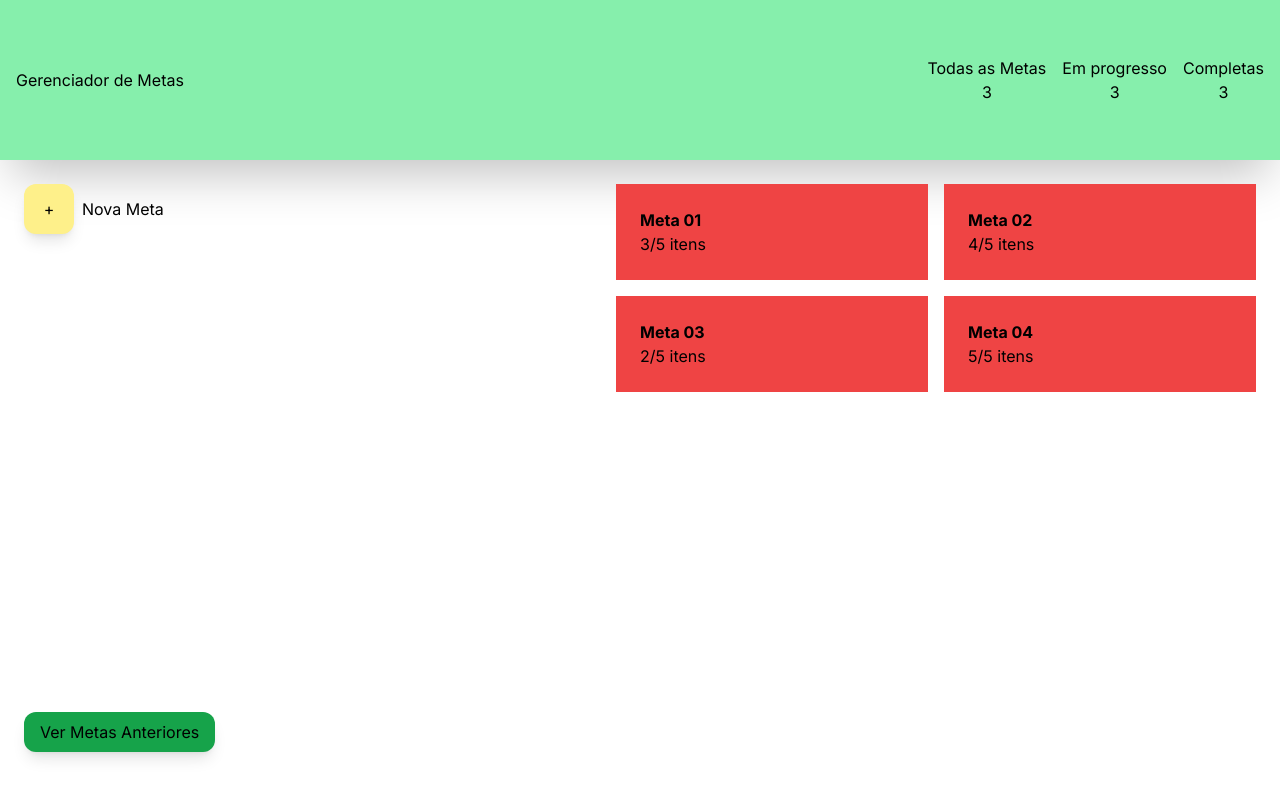
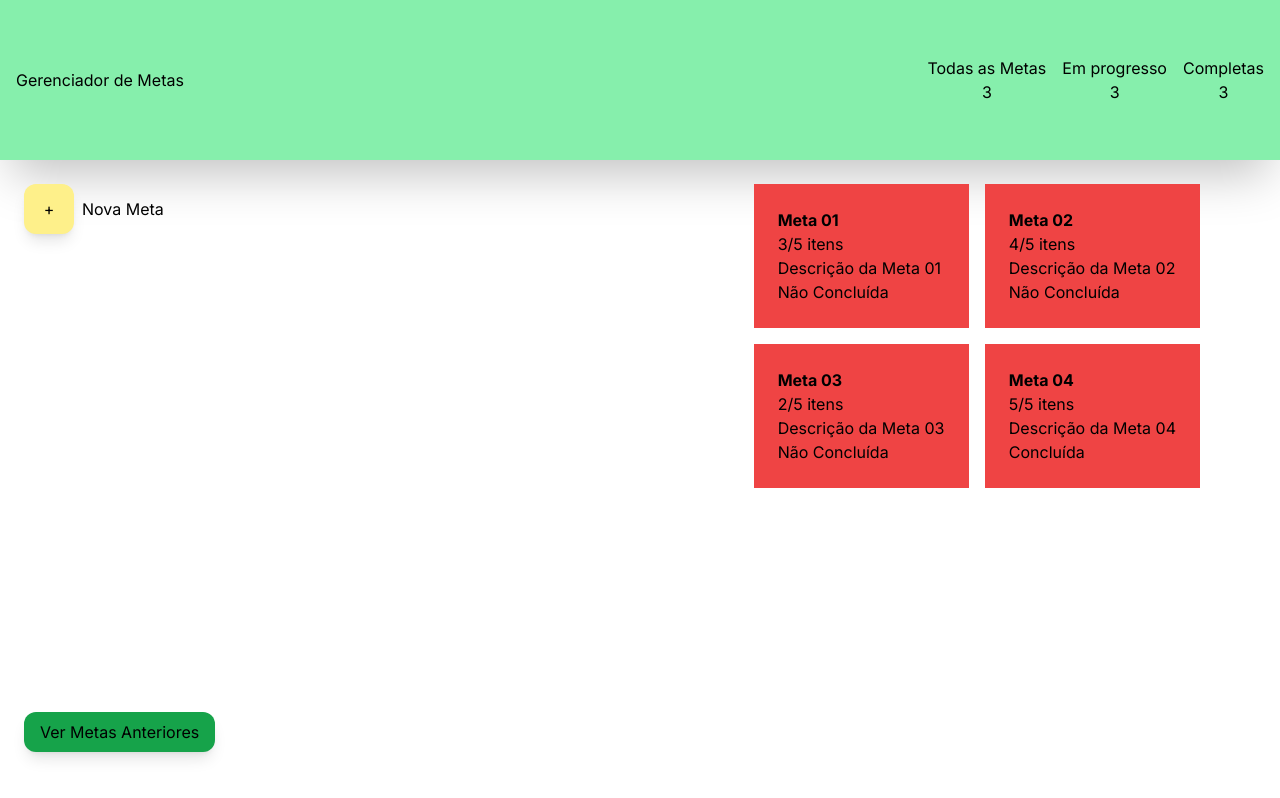
Before and after one commit to yuribodo/goaltracker, a Next.js app: page / in a window 1280 px wide. Built offline with nearby package versions, Linux system fonts and the light colour scheme.

Commit message:
add goal button

```diff
--- a/package.json
+++ b/package.json
@@ -3,7 +3,7 @@
   "version": "0.1.0",
   "private": true,
   "scripts": {
-    "dev": "next dev",
+    "dev": "next dev --turbo",
     "build": "next build",
     "start": "next start",
     "lint": "next lint"
--- /dev/null
+++ b/public/goals.json
@@ -0,0 +1,34 @@
+[
+    {
+      "id": 1,
+      "title": "Meta 01",
+      "description": "Descrição da Meta 01",
+      "itemsCompleted": 3,
+      "itemsTotal": 5,
+      "completed": false
+    },
+    {
+      "id": 2,
+      "title": "Meta 02",
+      "description": "Descrição da Meta 02",
+      "itemsCompleted": 4,
+      "itemsTotal": 5,
+      "completed": false
+    },
+    {
+      "id": 3,
+      "title": "Meta 03",
+      "description": "Descrição da Meta 03",
+      "itemsCompleted": 2,
+      "itemsTotal": 5,
+      "completed": false
+    },
+    {
+      "id": 4,
+      "title": "Meta 04",
+      "description": "Descrição da Meta 04",
+      "itemsCompleted": 5,
+      "itemsTotal": 5,
+      "completed": true
+    }
+  ]
--- a/src/app/(components)/(goals).tsx
+++ b/src/app/(components)/(goals).tsx
@@ -1,23 +1,68 @@
-export default function Goals() {
+"use client";
+
+import { useState, useEffect } from 'react';
+
+interface Goal {
+  id: number;
+  title: string;
+  description: string;
+  itemsCompleted: number;
+  itemsTotal: number;
+  completed: boolean;
+}
+
+const Goals = () => {
+  const [goals, setGoals] = useState<Goal[]>([]);
+
+  useEffect(() => {
+    const fetchData = async () => {
+      const response = await fetch('/goals.json');
+      const data = await response.json();
+      setGoals(data);
+    };
+
+    fetchData();
+  }, []);
+
+  const addNewGoal = () => {
+    if (goals.length >= 8) {
+      alert('Limite máximo de 8 metas atingido.');
+      return;
+    }
+
+    const newGoal: Goal = {
+      id: goals.length + 1,
+      title: `Meta 0${goals.length + 1}`,
+      description: `Descrição da Meta 0${goals.length + 1}`,
+      itemsCompleted: 0,
+      itemsTotal: 5,
+      completed: false
+    };
+    setGoals([...goals, newGoal]);
+  };
+
   return (
-        <div className="grid grid-cols-2 gap-4">
-            <div className="px-6 py-6 bg-red-500">
-                <h2 className="font-bold">Meta 01</h2>
-                <h3>3/5 itens</h3>
+    <div className="flex justify-between">
+      <div className="flex justify-between">
+        <div className="flex  space-x-2 py-6 px-6">
+          <div onClick={addNewGoal} className="flex items-center justify-center cursor-pointer bg-yellow-200 rounded-xl h-[50px] w-[50px] shadow-lg">+</div>
+          <div className="flex items-center w-fit h-[50px]">
+            <h1 className="">Nova Meta</h1>
           </div>
-            <div className="px-6 py-6 bg-red-500">
-                <h2 className="font-bold">Meta 02</h2>
-                <h3>4/5 itens</h3>
         </div>
-            <div className="px-6 py-6 bg-red-500">
-                <h2 className="font-bold">Meta 03</h2>
-                <h3>2/5 itens</h3>
       </div>
-            <div className="px-6 py-6 bg-red-500">
-                <h2 className="font-bold">Meta 04</h2>
-                <h3>5/5 itens</h3>
+      <div className="grid grid-cols-2 gap-4 mr-20 py-6">
+        {goals.map((goal) => (
+          <div key={goal.id} className="px-6 py-6 bg-red-500">
+            <h2 className="font-bold">{goal.title}</h2>
+            <h3>{goal.itemsCompleted}/{goal.itemsTotal} itens</h3>
+            <p>{goal.description}</p>
+            <p>{goal.completed ? 'Concluída' : 'Não Concluída'}</p>
           </div>
-            {/* Adicione mais metas conforme necessário */}
+        ))}
+      </div>
     </div>
   );
 }
+
+export default Goals;
--- a/src/app/page.tsx
+++ b/src/app/page.tsx
@@ -1,4 +1,4 @@
-import Image from "next/image";
+import Link from "next/link";
 import Header from "./(components)/(header)";
 import Goals from "./(components)/(goals)";
 
@@ -6,21 +6,12 @@ export default function Home() {
     return (
         <div className="min-h-screen">
             <Header />
-            <div className="flex justify-between">
-                <div className="flex space-x-2 py-6 px-6">
-                    <div className="flex items-center justify-center cursor-pointer bg-yellow-200 rounded-xl h-[50px] w-[50px] shadow-lg">+</div>
-                    <div className="flex items-center h-[50px]">
-                        <h1 className="">Nova Meta</h1>
-                    </div>
+            <Goals />
+            <Link href="/goals">
+                <div className="flex ml-6 bg-green-600 w-fit cursor-pointer px-2 rounded-xl shadow-lg mt-[25vh]">
+                    <p className="p-2">Ver Metas Anteriores</p>
                 </div>
-                <div className="w-[50vw] mt-6 mr-6">
-                    <Goals />
-
-                </div>
-            </div>
-            <div className="flex ml-6 bg-green-600 w-fit cursor-pointer px-2 rounded-xl shadow-lg mt-[40vh]">
-                <p className="p-2">Ver Metas Anteriores</p>
-            </div>
+            </Link>
         </div>
     );
 }
```
Lines whose indentation alone changed are shown as unchanged.
